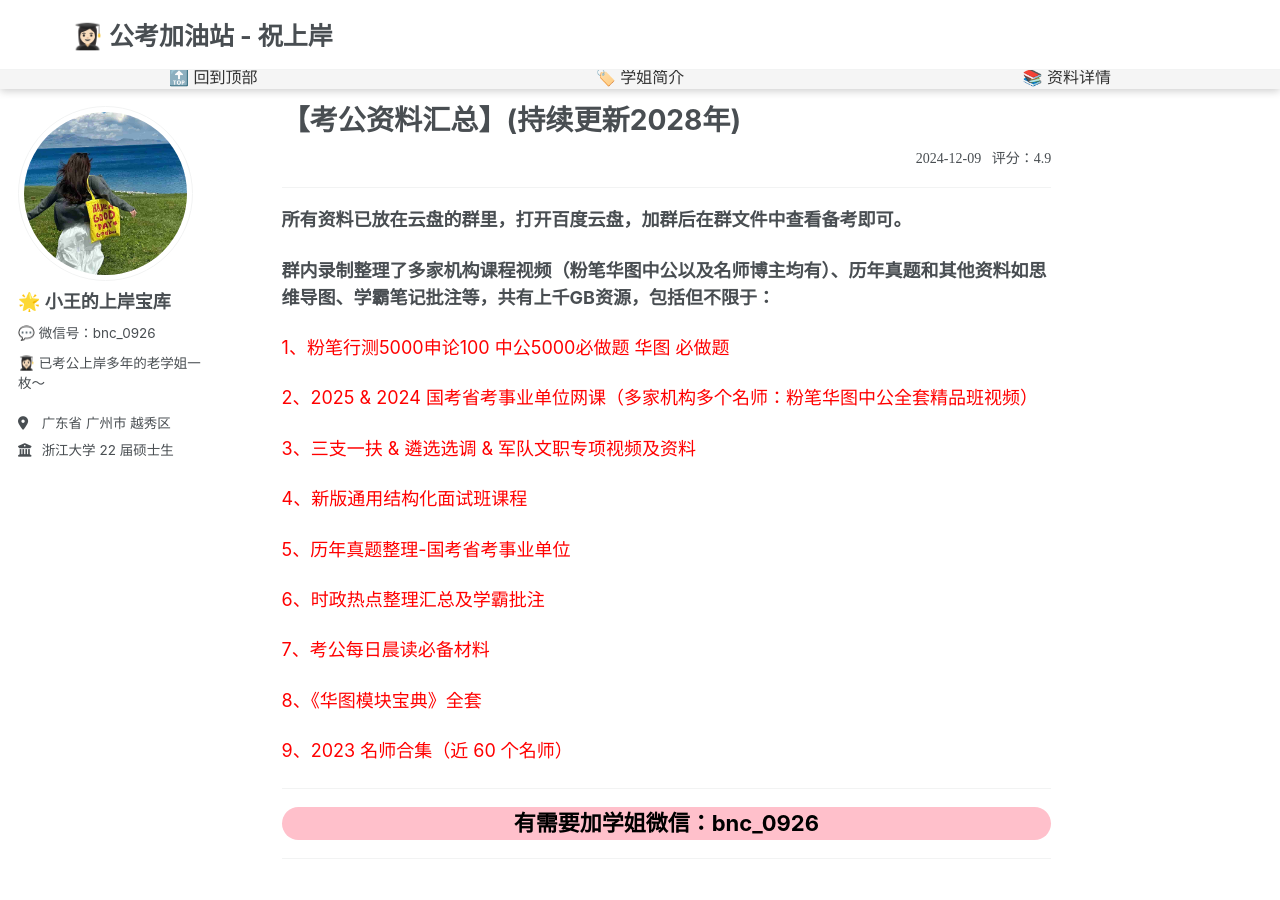
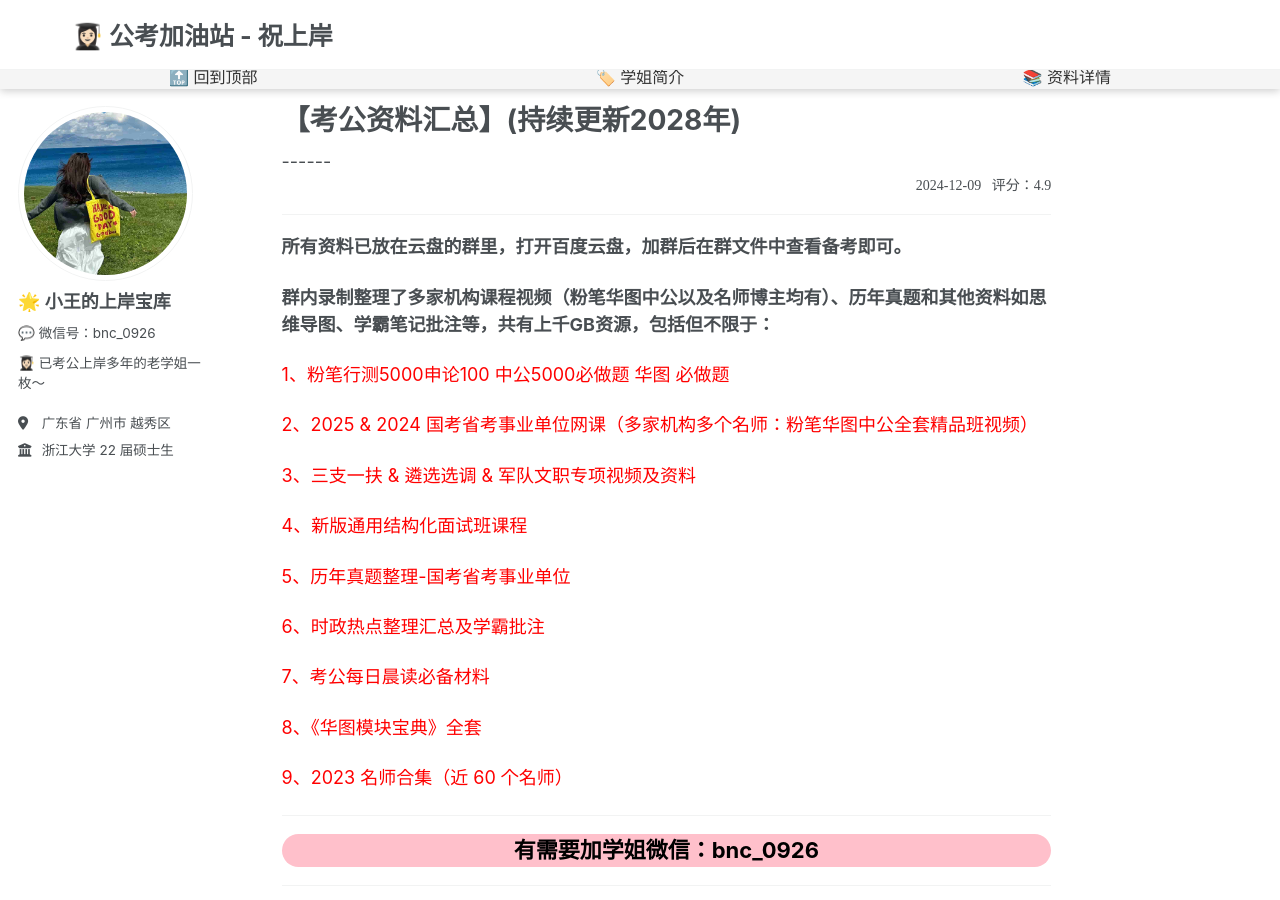
Before and after one commit to KnowledgeStoreVIP/GkStoreVIP.github.io, a Jekyll site: the page built from _pages/about.md, in a window 1280 px wide and 900 px high. Built offline with Jekyll 4.4.1, drawn with Linux system fonts in a browser that asks for light colours; comment, search, counter and statistics services are not loaded.

Commit message:
Update about.md

```diff
--- a/_pages/about.md
+++ b/_pages/about.md
@@ -42,7 +42,11 @@ redirect_from:
     flex: 1;">📚 资料详情</a>
 </div>
 
-<div id="Home" style="text-align: right; font-family: 'SimHei', 'Times New Roman', Times, serif; font-size: 14px;">
+<div id="Home">
+  ------
+</div>
+
+<div style="text-align: right; font-family: 'SimHei', 'Times New Roman', Times, serif; font-size: 14px;">
   2024-12-09&nbsp;&nbsp;&nbsp;评分：4.9
 </div>
 
```
